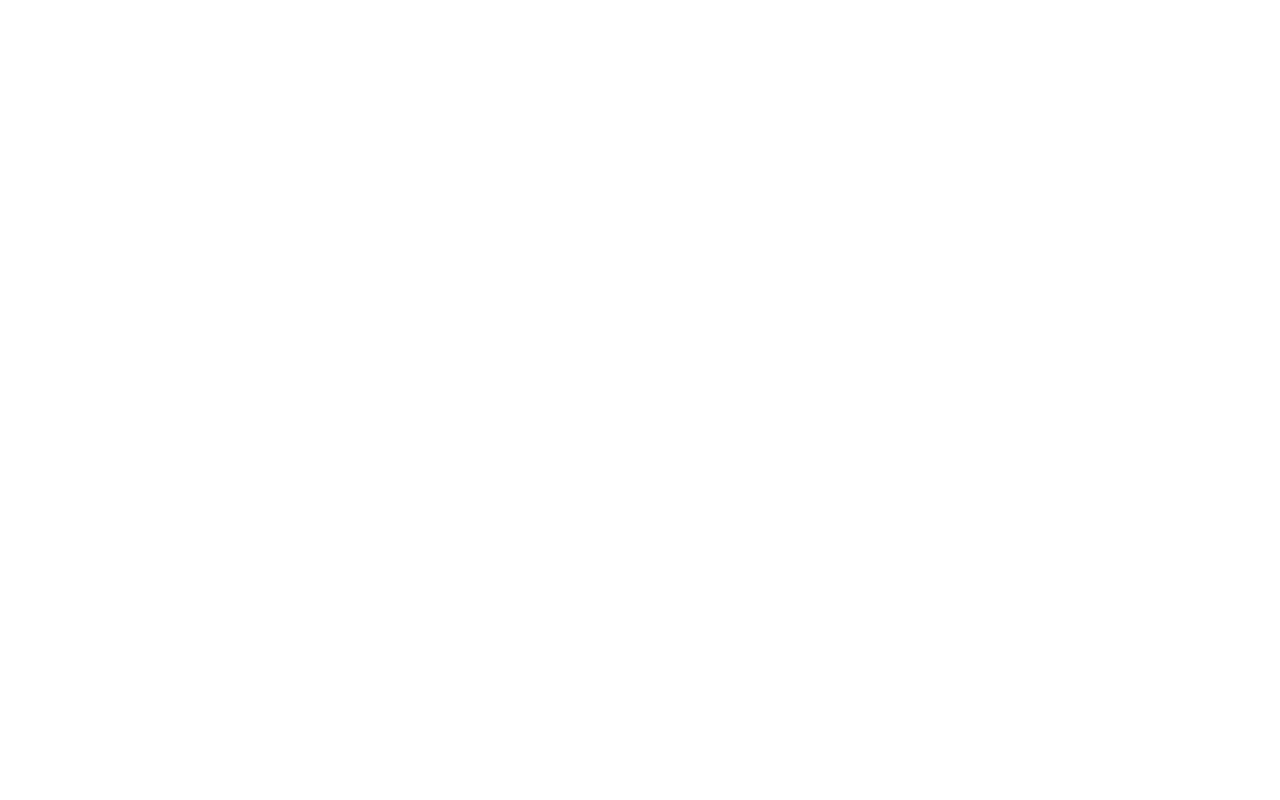
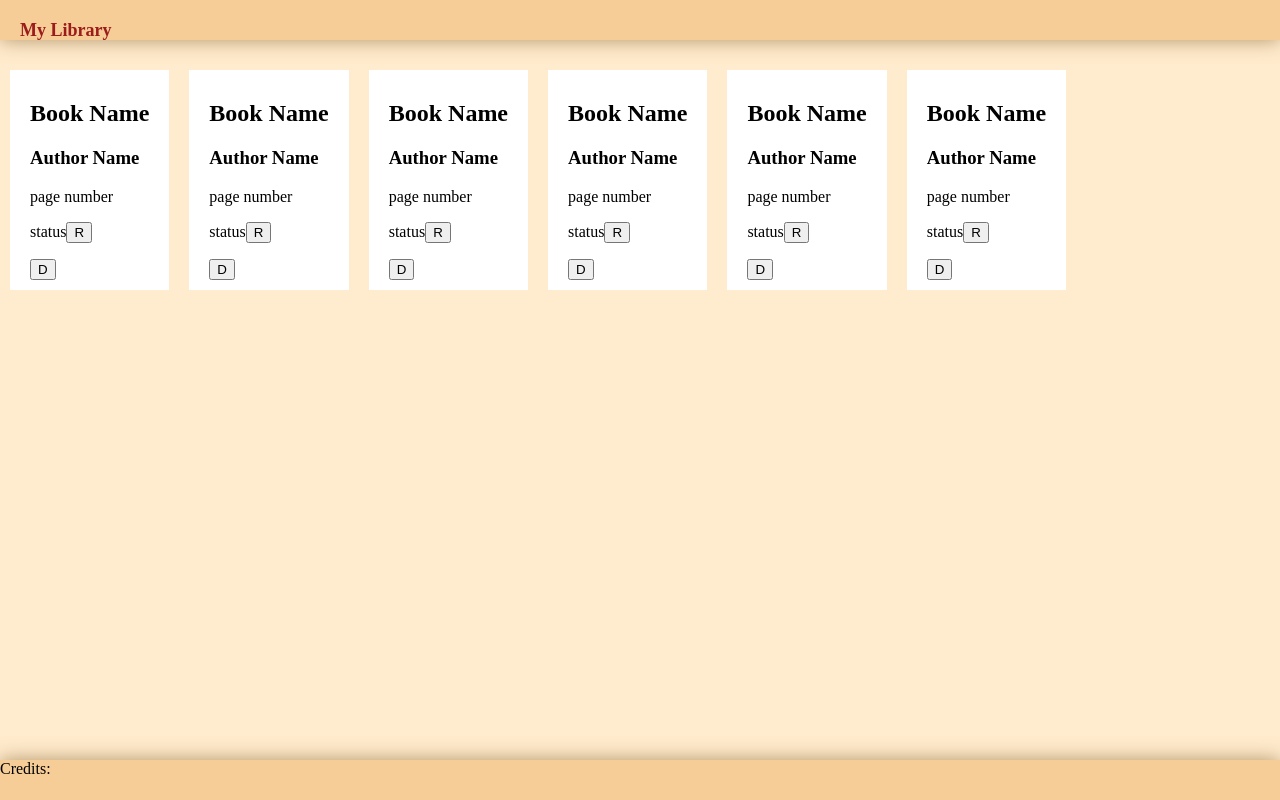
Before and after one commit to TerraPlayer1/top-library, a plain HTML site: page index.html in a window 1280 px wide. Drawn offline with Linux system fonts and the light colour scheme.

Commit message:
Create basic layout

```diff
--- a/index.html
+++ b/index.html
@@ -9,6 +9,51 @@
   <title>Library</title>
 </head>
 <body>
-
+  <header>My Library</header>
+  <div class="card-space">
+    <div class="card">
+      <h2>Book Name</h2>
+      <h3>Author Name</h3>
+      <p>page number</p>
+      <p>status<button>R</button></p>
+      <button>D</button>
+    </div>
+    <div class="card">
+      <h2>Book Name</h2>
+      <h3>Author Name</h3>
+      <p>page number</p>
+      <p>status<button>R</button></p>
+      <button>D</button>
+    </div>
+    <div class="card">
+      <h2>Book Name</h2>
+      <h3>Author Name</h3>
+      <p>page number</p>
+      <p>status<button>R</button></p>
+      <button>D</button>
+    </div>
+    <div class="card">
+      <h2>Book Name</h2>
+      <h3>Author Name</h3>
+      <p>page number</p>
+      <p>status<button>R</button></p>
+      <button>D</button>
+    </div>
+    <div class="card">
+      <h2>Book Name</h2>
+      <h3>Author Name</h3>
+      <p>page number</p>
+      <p>status<button>R</button></p>
+      <button>D</button>
+    </div>
+    <div class="card">
+      <h2>Book Name</h2>
+      <h3>Author Name</h3>
+      <p>page number</p>
+      <p>status<button>R</button></p>
+      <button>D</button>
+    </div>
+  </div>
+  <footer>Credits:</footer>
 </body>
 </html>
--- a/styles.css
+++ b/styles.css
@@ -0,0 +1,37 @@
+:root {
+  --main-bg-color: rgba(241, 189, 124, 0.664);
+  --shadow-color: rgb(177, 147, 102);
+}
+body {
+  margin: 0;
+  background-color: blanchedalmond;
+  display: grid;
+  height: 100vh;
+  grid-template-rows: 5% 1fr 5%;
+}
+
+header {
+  background-color: var(--main-bg-color);
+  padding: 20px;
+  box-shadow: 0px 0px 20px var(--shadow-color);
+  color: rgba(151, 21, 21, 0.959);
+  font-size: 18px;
+  font-weight: 700;
+}
+.card-space {
+  margin-top: 30px;
+  display: flex;
+  flex-flow: row wrap;
+  height: fit-content;
+  gap: 20px;
+  padding: 0px 10px;
+}
+.card {
+  background-color: white;
+  padding: 10px 20px;
+}
+
+footer {
+  background-color: var(--main-bg-color);
+  box-shadow: 0px -0px 20px var(--shadow-color);
+}
```
